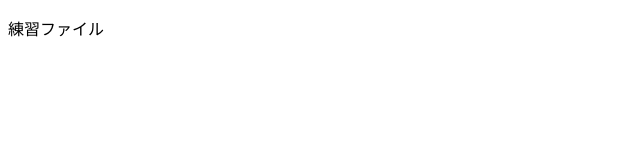
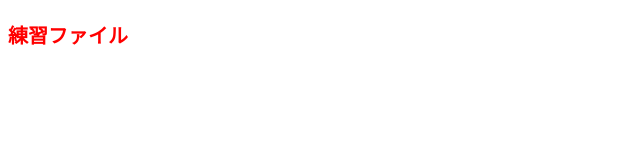
Before and after one commit to moonshot007/test1, a plain HTML site: page index.html in a window 1280 px wide. Shown: the whole page, without its empty margins (0-640 px from the left). Drawn offline with Linux system fonts and the light colour scheme.

Commit message:
CSSファイル追加

```diff
--- a/index.html
+++ b/index.html
@@ -5,6 +5,7 @@
     <meta http-equiv="X-UA-Compatible" content="IE=edge">
     <meta name="viewport" content="width=device-width, initial-scale=1.0">
     <title>Document</title>
+    <link rel="stylesheet" href="style.css">
 </head>
 <body>
     <p>練習ファイル</p>
--- /dev/null
+++ b/style.css
@@ -0,0 +1,5 @@
+p {
+    color: red;
+    font-size: 20px;
+    font-weight:bold;
+}
```
